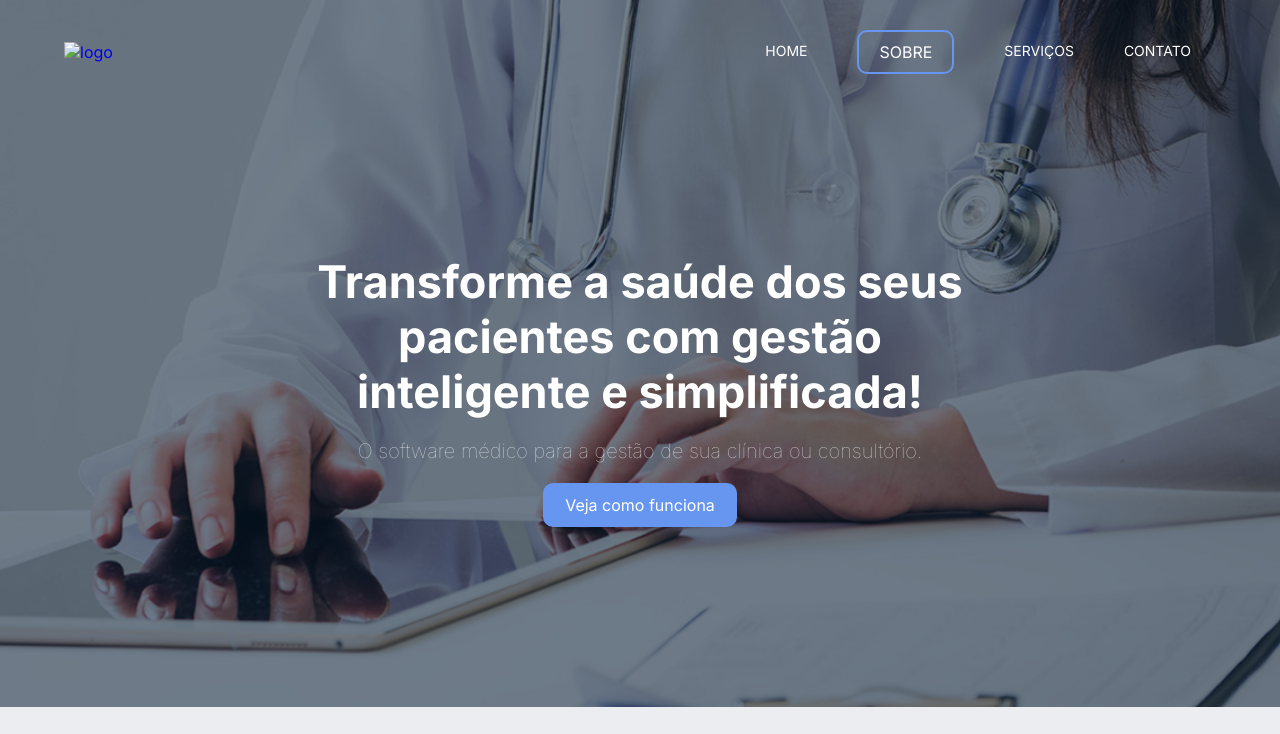
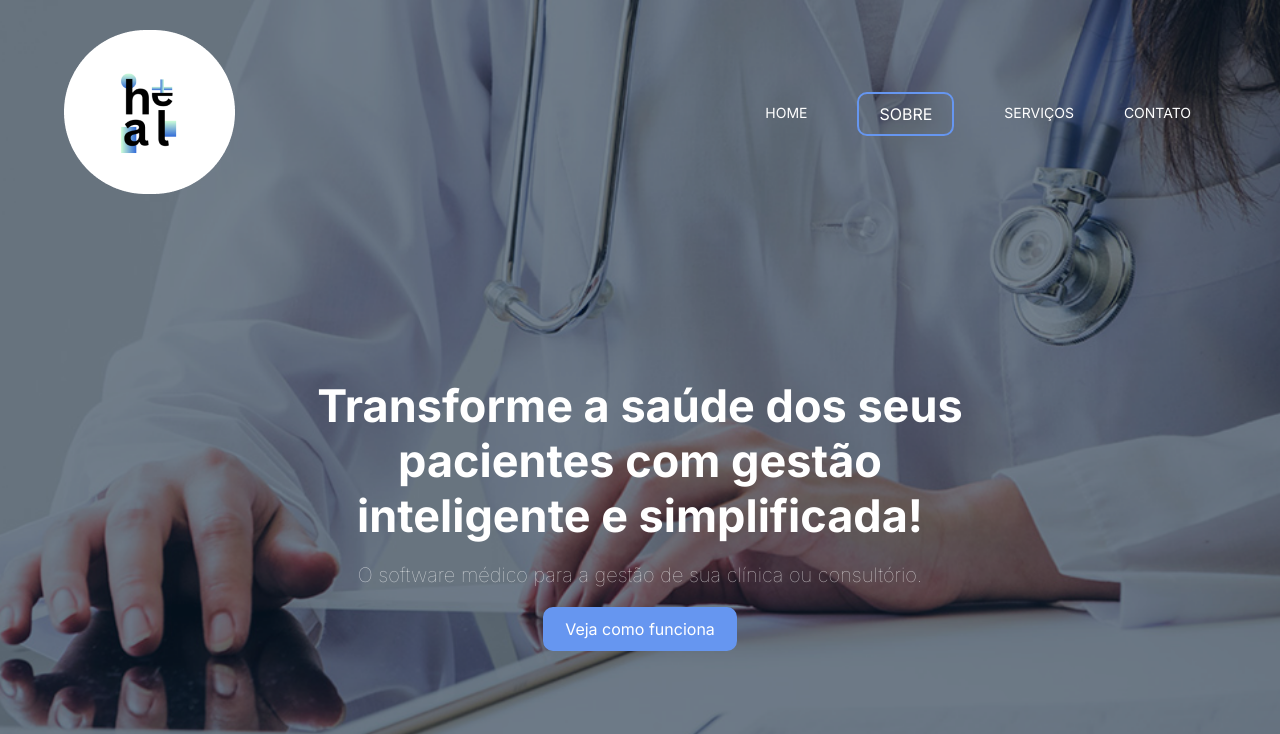
Before and after one commit to GeehDV/Heal_Web_Site, a plain HTML site: page index.html in a window 1280 px wide. Shown: the top 734 px of the page. Drawn offline with Linux system fonts and the light colour scheme; files whose address does not match are found by name.

Commit message:
Update index.html

```diff
--- a/index.html
+++ b/index.html
@@ -13,7 +13,7 @@
         <div class="container">
             <nav>
                 <a href="index.html">
-                <img src="img/logo.PNG" alt="logo">
+                <img src="/HEAL/img/logo.PNG" alt="logo">
             </a>
             <ul class="ul">
                 <a href="index.html">Home</a>
```
